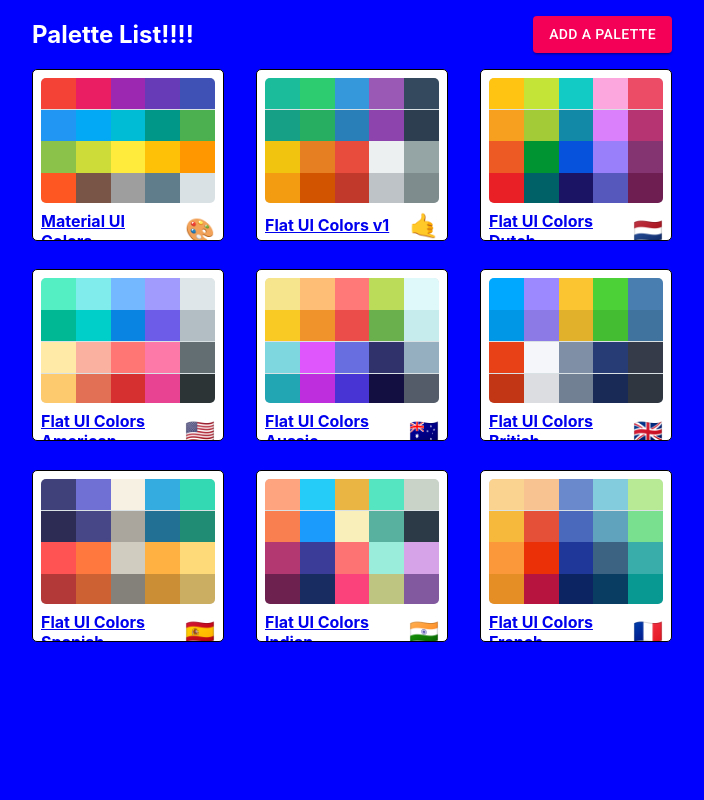
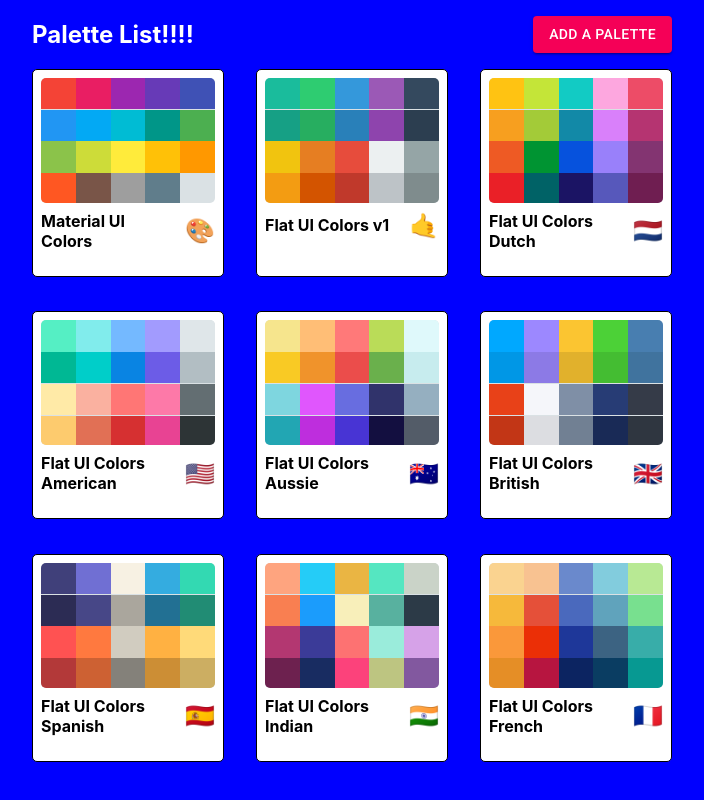
Before and after one commit to Keo222/color-app, a React (Create React App) app: page / in a window 1280 px wide. Shown: the whole page, without its empty margins (288-992 px from the left). Built offline with nearby package versions, Linux system fonts and the light colour scheme.

Commit message:
add deleteIcon to miniPalette

```diff
--- a/src/MiniPalette.js
+++ b/src/MiniPalette.js
@@ -1,6 +1,6 @@
 import React from 'react';
 import { withStyles } from '@material-ui/styles';
-import { Link } from 'react-router-dom';
+import DeleteIcon from "@material-ui/icons/Delete"
 
 import styles from './styles/MiniPaletteStyles';
 
@@ -15,11 +15,17 @@
     ))
     return (
         <div className={classes.root} onClick={props.handleClick}>
+            <div className={classes.delete}>
+                    <DeleteIcon
+                        className={classes.deleteIcon}
+                        style={{transition: "all 0.3s ease-in-out"}}
+                    />
+            </div>
             <div className={classes.colors}>
                 {miniColorBoxes}
             </div>
             <h5 className={classes.title}>
-                <Link to="/">{paletteName}</Link>
+                {paletteName}
                 <span className={classes.emoji}>{emoji}</span>
             </h5>
         </div>
--- a/src/styles/MiniPaletteStyles.js
+++ b/src/styles/MiniPaletteStyles.js
@@ -4,15 +4,18 @@
         border: "1px solid black",
         borderRadius: "5px",
         padding: "0.5rem",
+        paddingBottom: "3rem",
         position: "relative",
         overflow: "hidden",
-        "& hover": {
-            cursor: "pointer"
+        cursor: "pointer",
+        "&:hover svg": {
+            opacity: "1"
         }
     },
     colors: {
         backgroundColor: "#dae1e4",
         height: "125px",
+        // height: "500px",
         width: "100%",
         borderRadius: "5px",
         overflow: "hidden"
@@ -38,6 +41,21 @@
         margin: "0 auto",
         position: "relative",
         marginBottom: "-3.5px"
+    },
+    delete: {
+
+    },
+    deleteIcon: {
+        color: "white",
+        backgroundColor: '#eb3d30',
+        width: "20px",
+        height: "20px",
+        position: "absolute",
+        right: "0px",
+        top: "0px",
+        padding: "10px",
+        zIndex: "10",
+        opacity: "0"
     }
 };
 
```
